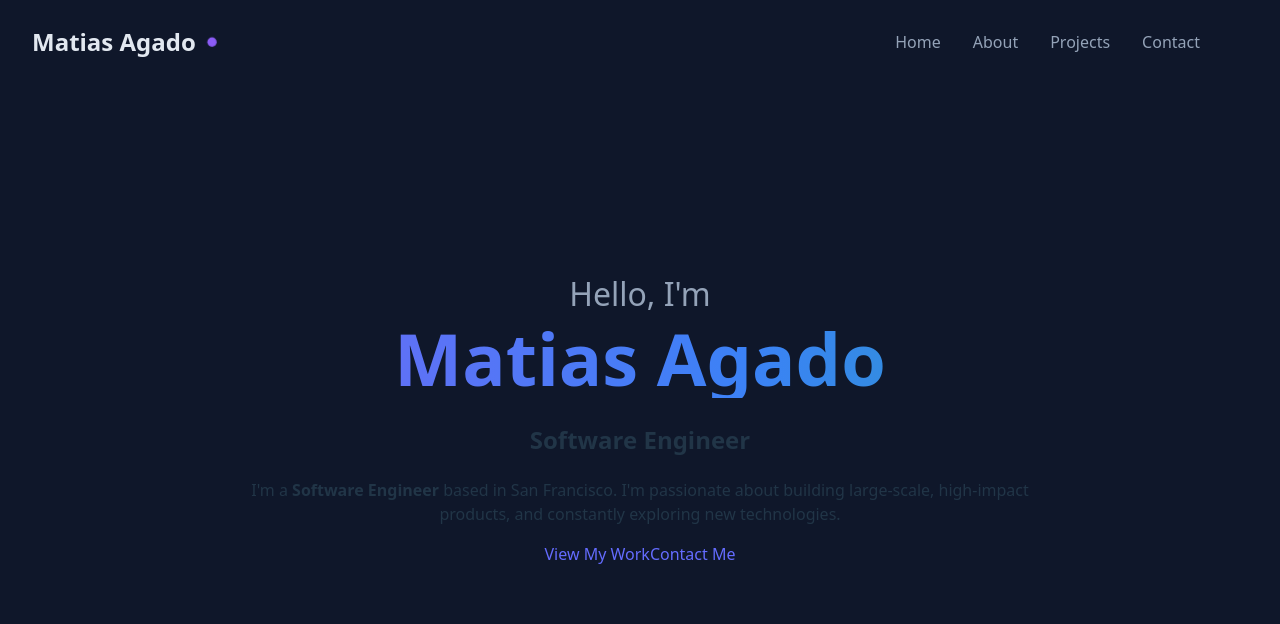
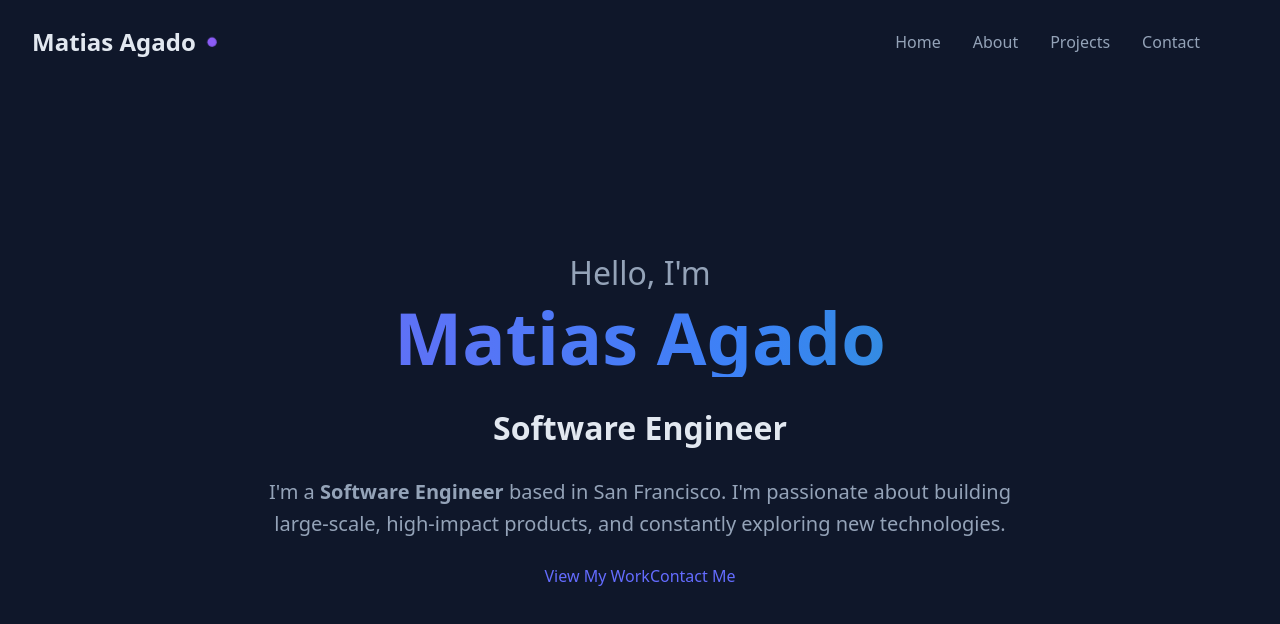
Before and after one commit to matiasagado/my-portfolio, a React (Vite) app: page / in a window 1280 px wide. Shown: the top 624 px of the page. Built offline with nearby package versions, Linux system fonts and the light colour scheme; some icons are missing.

Commit message:
Hero.css: add subtitle/description styling

```diff
--- a/src/components/Hero/Hero.css
+++ b/src/components/Hero/Hero.css
@@ -62,3 +62,18 @@
     background-position: 0% 50%;
   }
 }
+
+.hero-subtitle {
+  font-size: 2rem;
+  font-weight: 600;
+  color: var(--accent);
+  margin-bottom: 1.5rem;
+}
+
+.hero-description {
+  font-size: 1.25rem;
+  font-weight: 400;
+  color: var(--slate);
+  line-height: 1.6;
+  margin-bottom: 1.5rem;
+}
```
